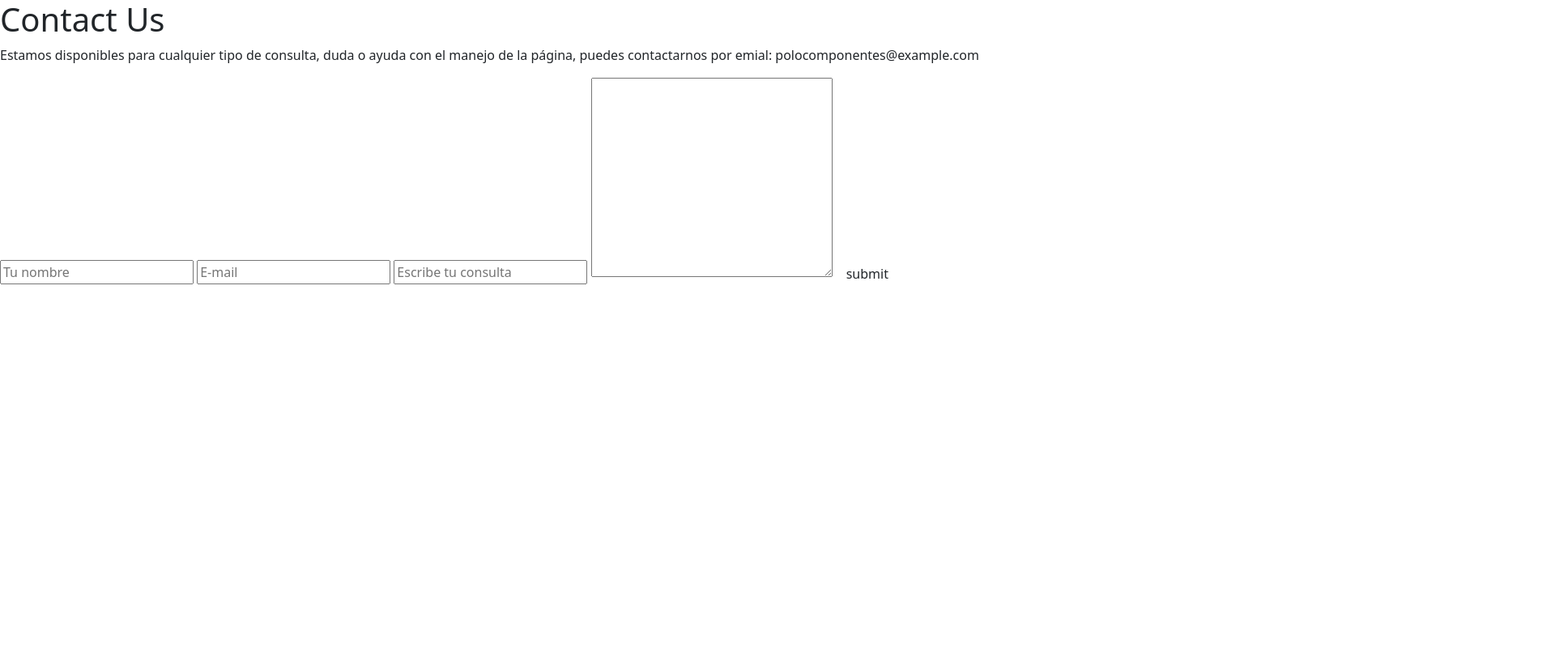
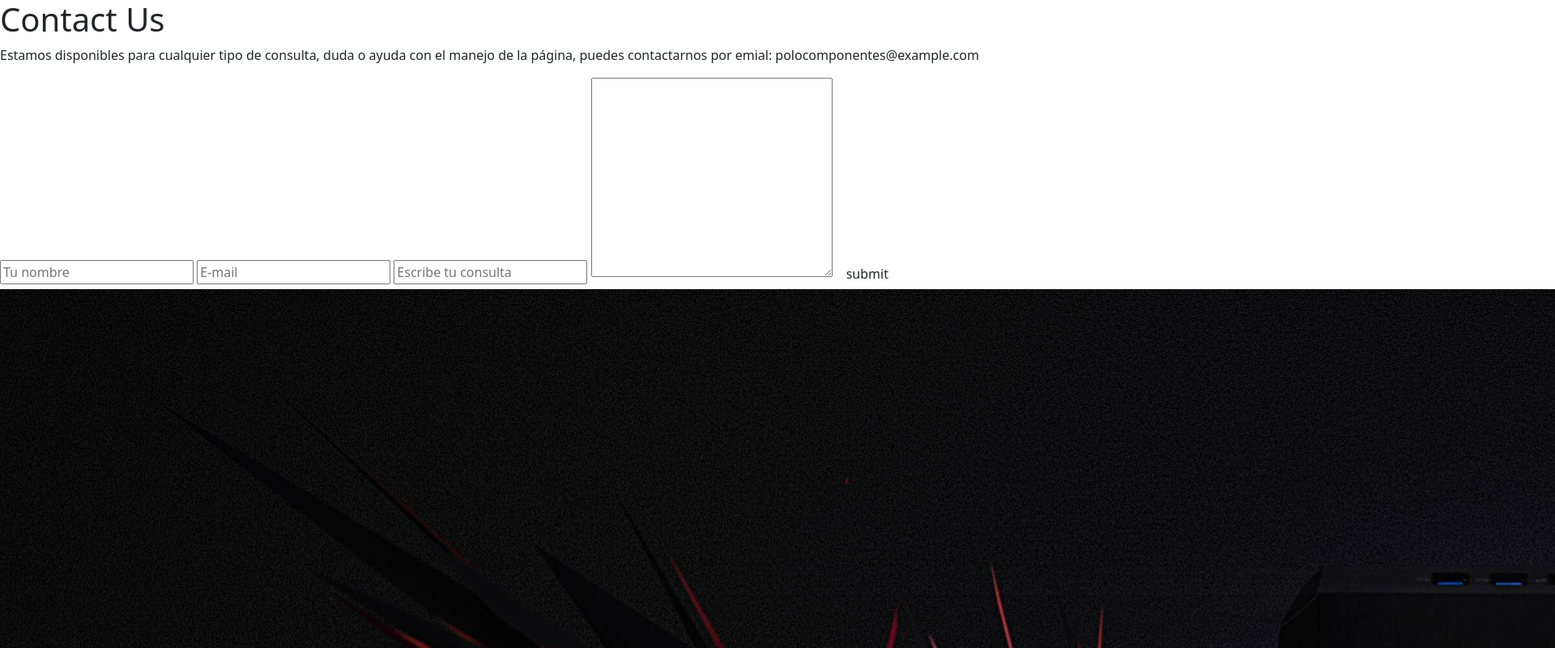
Before and after one commit to tlp-trabajo-Practico/tlpComponentes, a plain HTML site: page contact.html in a window 1280 px wide. Shown: the top 800 px of the page at 81% size, 1920 px wide, since content can reach past the window. Drawn offline with nearby package versions, Linux system fonts and the light colour scheme.

Commit message:
Se termino la estructura html y se empieza en css para dar estilos, también se agregó una imagen

```diff
--- a/contact.html
+++ b/contact.html
@@ -33,6 +33,11 @@
                     </textarea>
                     <input type="submit" value="submit" class="btn">
                 </form>
+                <div>
+                    <div class="contact-img">
+                        <img src="/assets/img/contact/img-contact.jpg" alt="">
+                    </div>
+                </div>
 
             </section>
         </main>
```
Also changed, not shown: assets/img/contact/img-contact.jpg (added).
